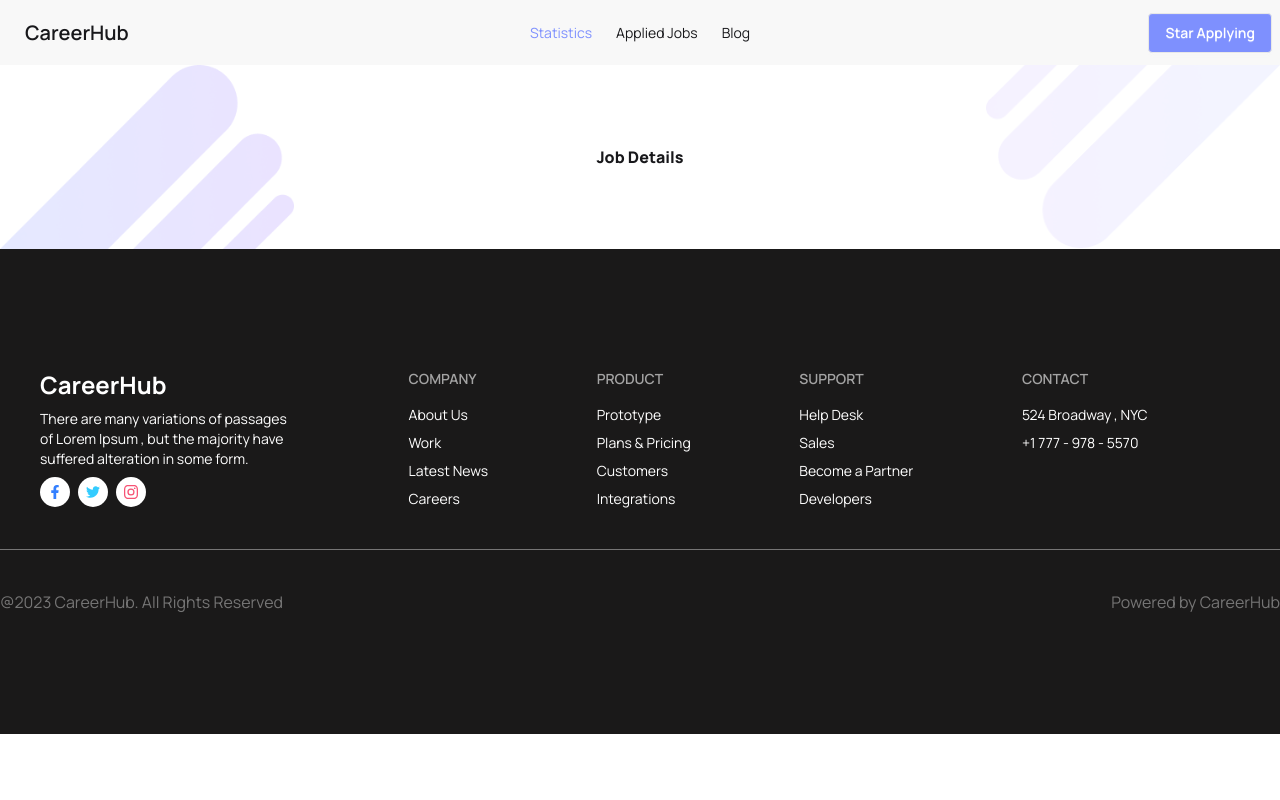
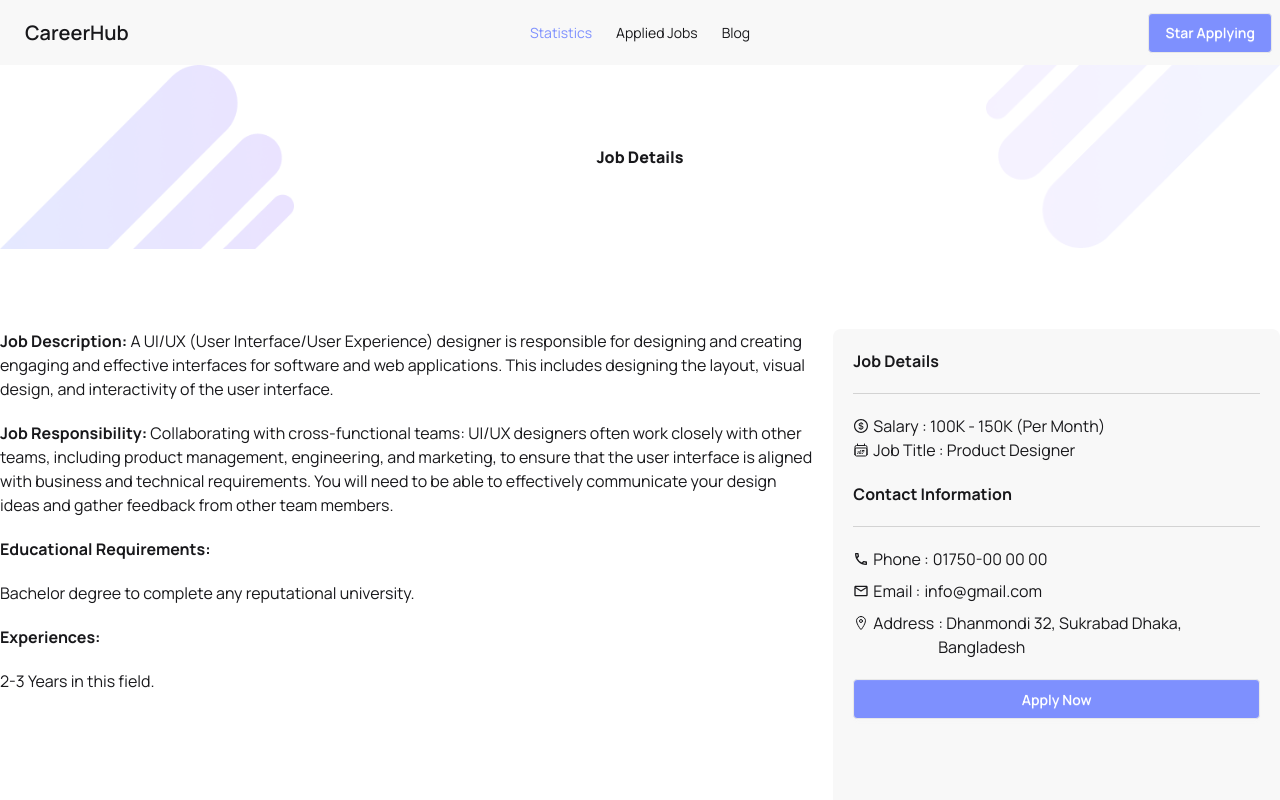
Before and after one commit to MD-Moniruzzaman-Arafat/web-project-13, a React (Vite) app: page /job-detail in a window 1280 px wide. Shown: the top 800 px of the page. Built offline with nearby package versions, Linux system fonts and the light colour scheme.

Commit message:
job details component design

```diff
--- a/src/components/footer/Footer.jsx
+++ b/src/components/footer/Footer.jsx
@@ -51,7 +51,7 @@ const Footer = () => {
             <a className="link link-hover">+1 777 - 978 - 5570</a>
           </nav>
         </div>
-        <div className="flex justify-between container mx-auto py-10 text-[#FFFFFF66]">
+        <div className="flex flex-col lg:flex-row text-center lg:text-start justify-between container mx-auto py-10 text-[#FFFFFF66]">
           <span>@2023 CareerHub. All Rights Reserved</span>
           <span>Powered by CareerHub</span>
         </div>
--- a/src/pages/JobDetails.jsx
+++ b/src/pages/JobDetails.jsx
@@ -1,10 +1,81 @@
+import { AiOutlineDollar } from "react-icons/ai";
 import PageBanner from "../components/pageBanner/PageBanner";
+import { HiOutlineCalendarDateRange } from "react-icons/hi2";
+import { MdMailOutline, MdOutlinePhone } from "react-icons/md";
+import { IoLocationOutline } from "react-icons/io5";
 
 const JobDetails = () => {
   return (
     <>
-      <div className="">
-        <PageBanner title={"Job Details"} />
+      <PageBanner title={"Job Details"} />
+      <div className="container mx-auto flex gap-5 my-20 min-h-screen">
+        <div className="flex-2">
+          <p className="mb-5">
+            <span className="font-bold">Job Description:</span> A UI/UX (User
+            Interface/User Experience) designer is responsible for designing and
+            creating engaging and effective interfaces for software and web
+            applications. This includes designing the layout, visual design, and
+            interactivity of the user interface.
+          </p>
+          <p className="mb-5">
+            <span className="font-bold">Job Responsibility:</span> Collaborating
+            with cross-functional teams: UI/UX designers often work closely with
+            other teams, including product management, engineering, and
+            marketing, to ensure that the user interface is aligned with
+            business and technical requirements. You will need to be able to
+            effectively communicate your design ideas and gather feedback from
+            other team members.
+          </p>
+          <p className="font-bold mb-5">Educational Requirements:</p>
+          <p className="mb-5">
+            Bachelor degree to complete any reputational university.
+          </p>
+          <p className="font-bold mb-5">Experiences:</p>
+          <p className="mb-5">2-3 Years in this field.</p>
+        </div>
+        <div className="flex-1 bg-base-200 p-5 rounded-lg">
+          <div>
+            <p className="font-bold border-b-1 border-[lightGray] pb-5">
+              Job Details
+            </p>
+            <p className="mt-5 flex items-center gap-1">
+              <AiOutlineDollar /> Salary : 100K - 150K (Per Month)
+            </p>
+            <p className="flex items-center gap-1">
+              <HiOutlineCalendarDateRange /> Job Title : Product Designer
+            </p>
+          </div>
+
+          <div>
+            <p className="font-bold border-b-1 border-[lightGray] py-5 ">
+              Contact Information
+            </p>
+            <p className="mt-5 mb-2 flex items-center gap-1">
+              <span className="flex items-center gap-1">
+                {" "}
+                <MdOutlinePhone /> Phone :
+              </span>{" "}
+              01750-00 00 00
+            </p>
+            <p className="flex mb-2 items-center gap-1">
+              <span className="flex items-center gap-1">
+                {" "}
+                <MdMailOutline /> Email :
+              </span>{" "}
+              info@gmail.com
+            </p>
+            <p className="flex items-start gap-1">
+              <span className="flex gap-1 items-center">
+                {" "}
+                <IoLocationOutline /> Address
+              </span>{" "}
+              : Dhanmondi 32, Sukrabad Dhaka, Bangladesh
+            </p>
+          </div>
+          <button className="mt-5 bg-[#7E90FE] btn w-full text-white">
+            Apply Now
+          </button>
+        </div>
       </div>
     </>
   );
```
